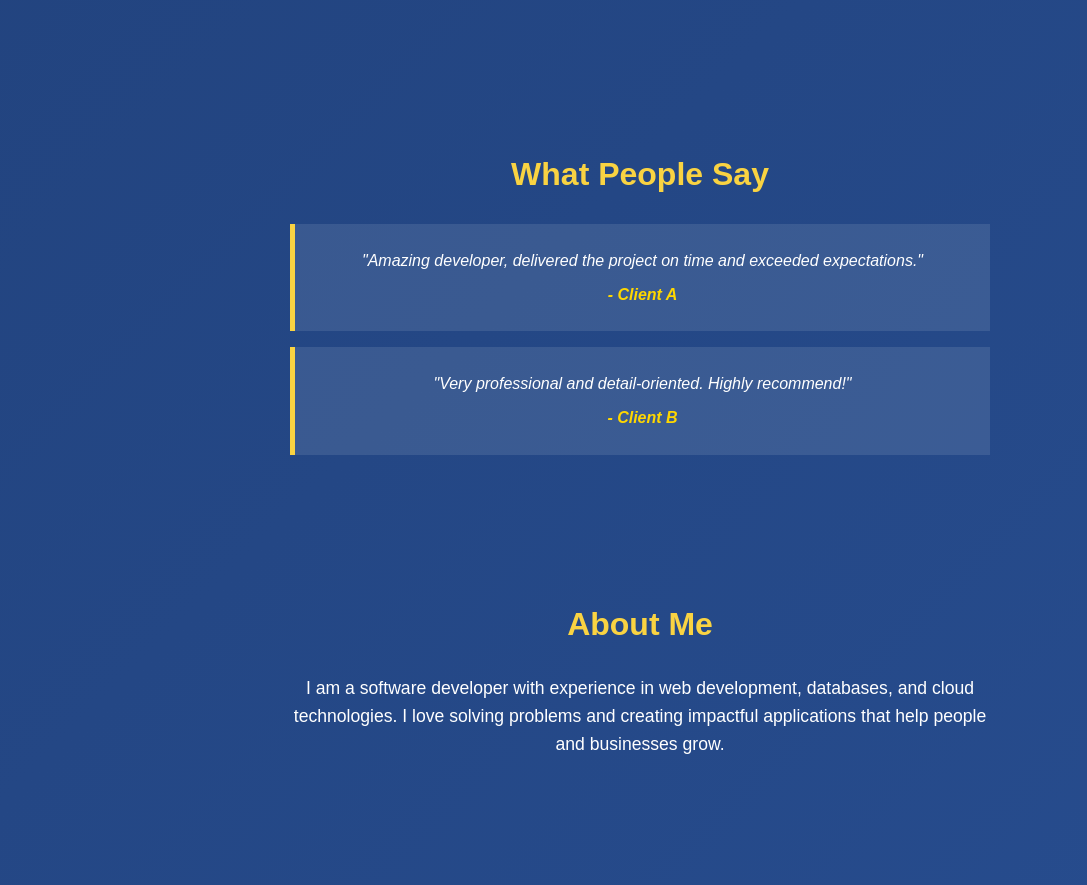
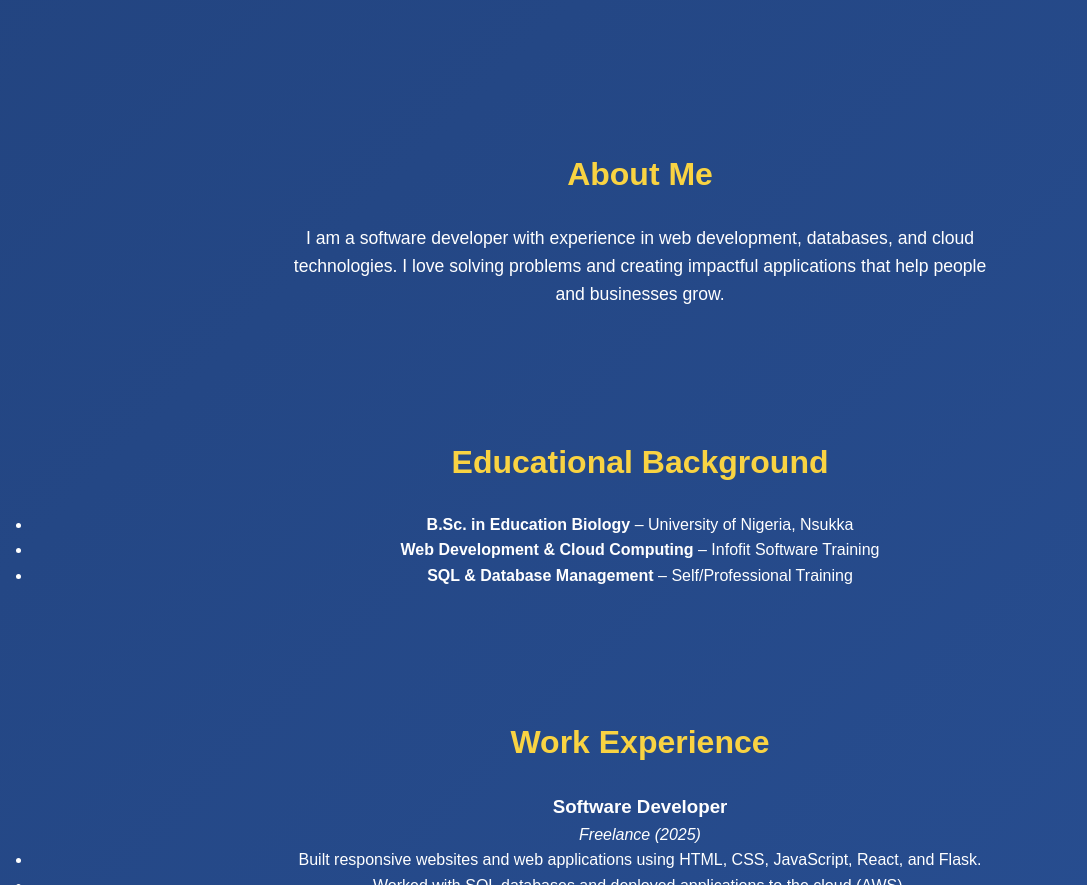
Before and after one commit to EbeleModesty/portfolio, a plain HTML site: page index.html in a window 1280 px wide. Shown: the part 2094-2979 px from the top of the page, without its empty margins (0-1087 px from the left). Drawn offline with Linux system fonts and the light colour scheme.

Commit message:
first commit

```diff
--- a/index.html
+++ b/index.html
@@ -86,21 +86,6 @@
 </section>
 
 
-
-  <!-- Testimonials Section -->
-  <section id="testimonials" class="testimonials">
-    <h2>What People Say</h2>
-    <div class="testimonial-list">
-      <blockquote>
-        "Amazing developer, delivered the project on time and exceeded expectations."
-        <cite>- Client A</cite>
-      </blockquote>
-      <blockquote>
-        "Very professional and detail-oriented. Highly recommend!"
-        <cite>- Client B</cite>
-      </blockquote>
-    </div>
-  </section>
   <!-- About Section -->
   <section id="about" class="about">
     <h2>About Me</h2>
```
